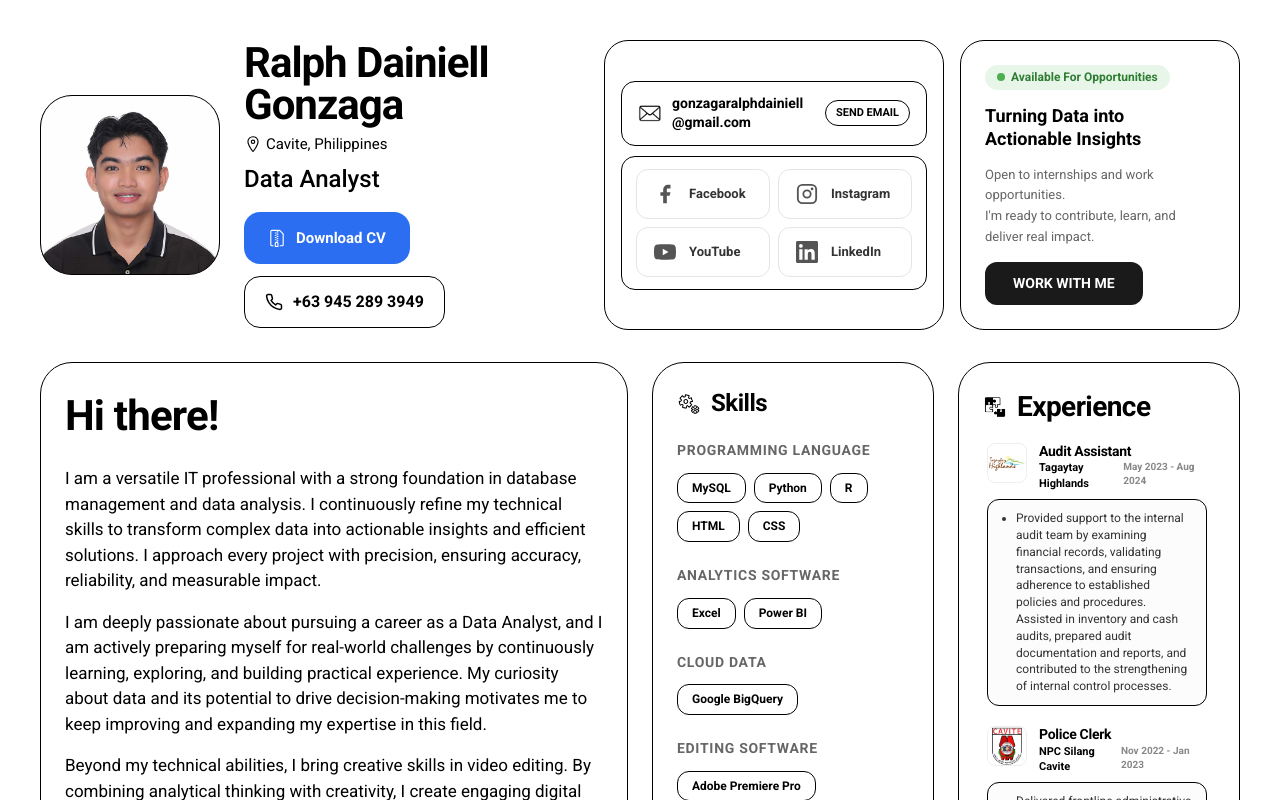
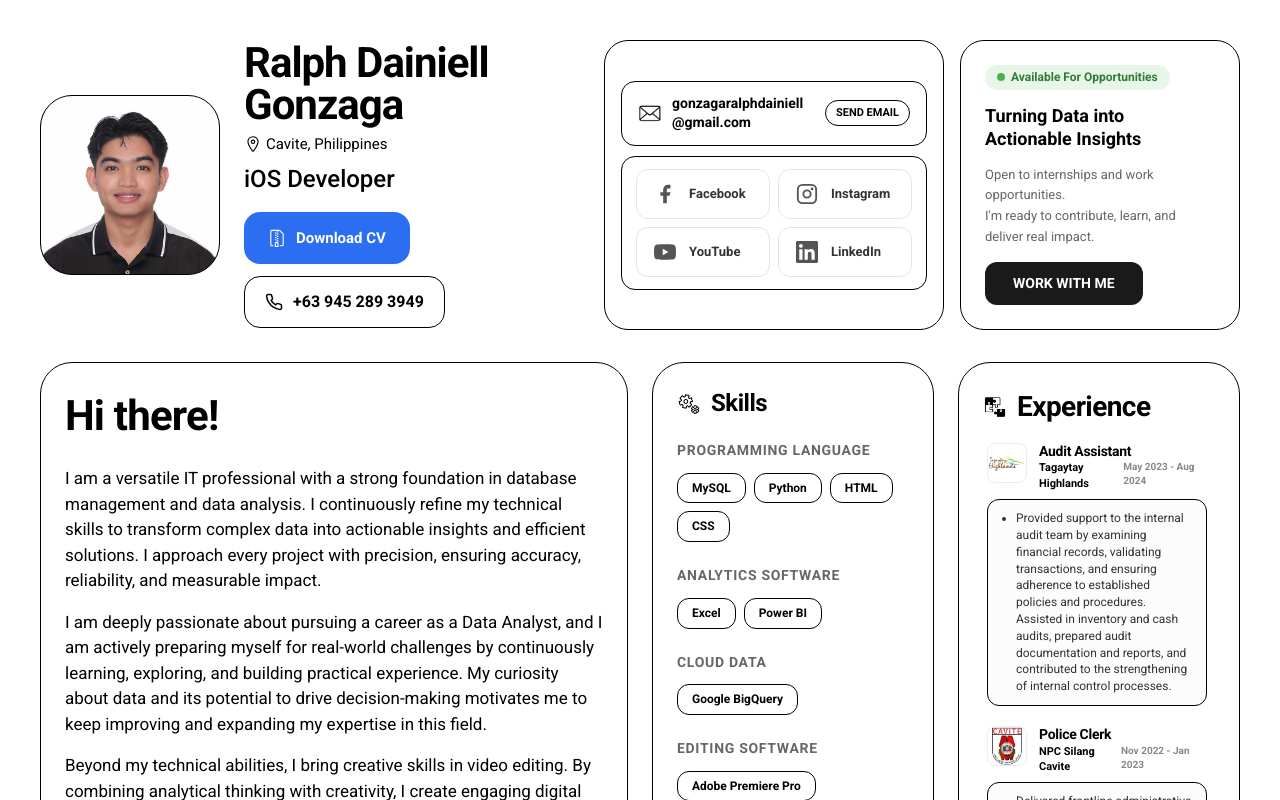
Before and after one commit to Valiantic/Ralph-Dainiell, a Next.js app: page / in a window 1280 px wide. Shown: the top 800 px of the page. Built offline with nearby package versions, Linux system fonts and the light colour scheme.

Commit message:
pushhhhhhh

```diff
--- a/app/constants/portfolio.ts
+++ b/app/constants/portfolio.ts
@@ -4,7 +4,7 @@ export const PORTFOLIO_DATA: PortfolioData = {
     name: "Ralph Dainiell Gonzaga",
     location: "Cavite, Philippines",
     profileImage: "/Images/profile.jpg",
-    roles: ["Data Analyst"],
+    roles: ["iOS Developer"],
     contact: {
         email: "gonzagaralphdainiell@gmail.com",
         phone: "+63 945 289 3949",
@@ -25,7 +25,6 @@ export const PORTFOLIO_DATA: PortfolioData = {
     skills: [
         { name: "MySQL", category: "Programming Language" },
         { name: "Python", category: "Programming Language" },
-        { name: "R", category: "Programming Language" },
         { name: "HTML", category: "Programming Language" },
         { name: "CSS", category: "Programming Language" },
         { name: "Excel", category: "Analytics Software" },
--- a/app/layout.tsx
+++ b/app/layout.tsx
@@ -9,7 +9,7 @@ const roboto = Roboto({
 });
 
 export const metadata: Metadata = {
-  title: "Ralph Gonzaga - Data Analyst",
+  title: "Ralph Gonzaga - iOS Developer",
   description: "Ralph Dainiell's Portfolio",
   icons: {
     icon: "/Images/FaviconPFP.jpg",
```
